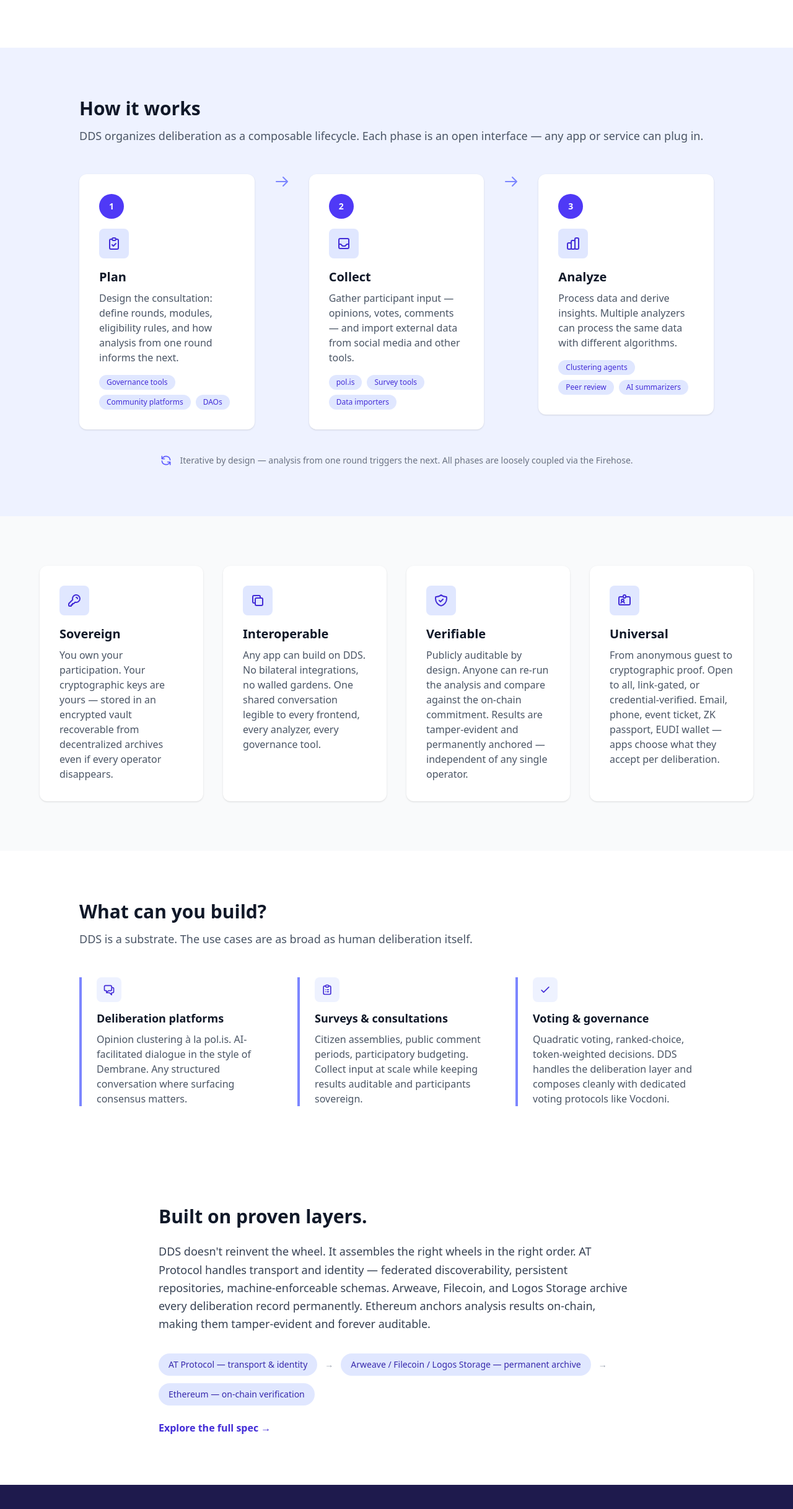
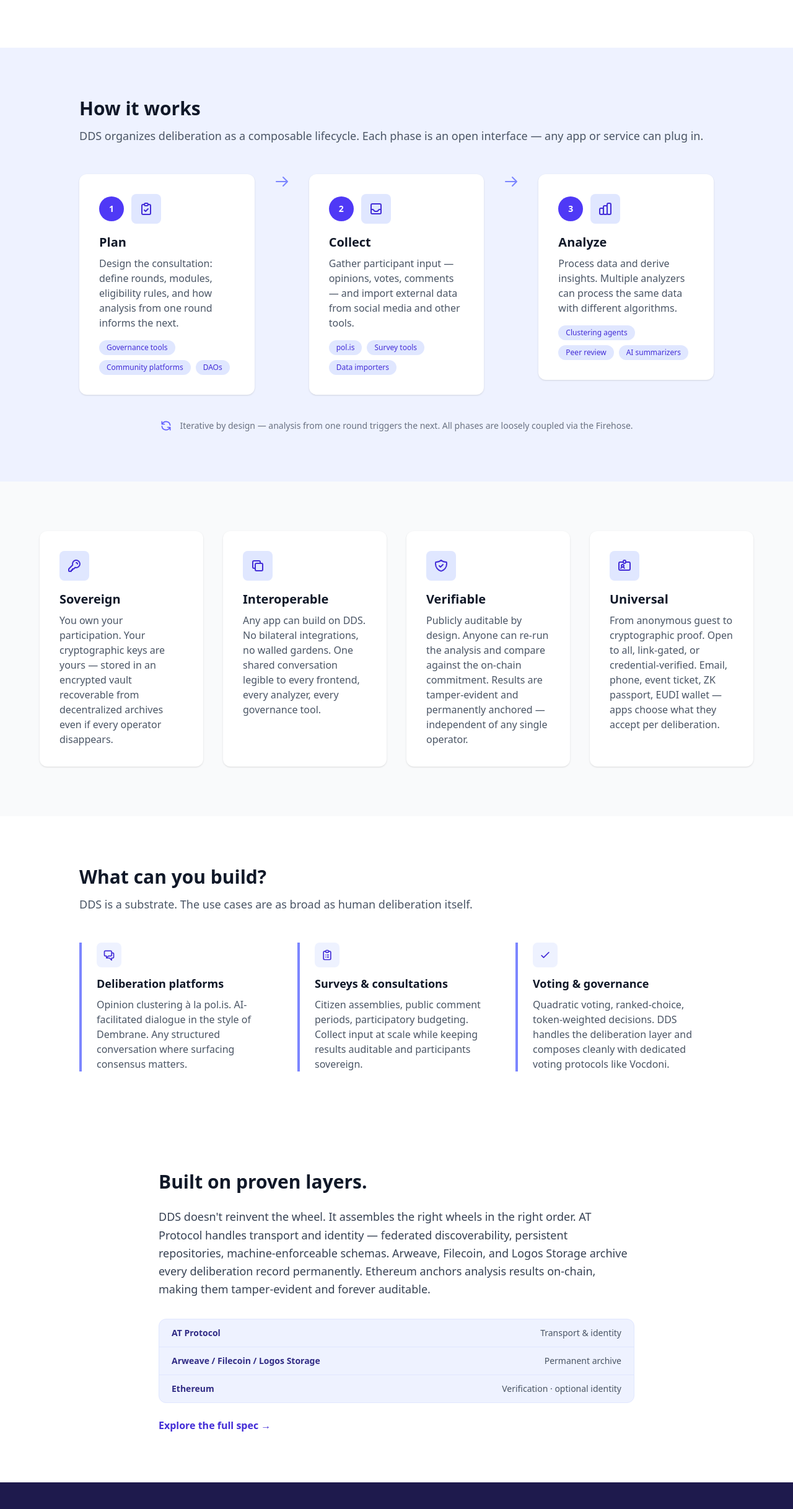
Before and after one commit to dds-wg/dds, an Astro site in the folder website/: page / in a window 1280 px wide. Shown: the part 965-3400 px from the top of the page at 62% size. Built offline with nearby package versions, Linux system fonts and the light colour scheme; Astro itself is replaced by a stand-in of ours; what @iconify/tailwind4 would draw is missing.

Commit message:
Fix spec cross-reference links, improve landing page layout
- Fix rehype plugin to handle .md#anchor links and trailing-slash resolution
- Fix wrong filename references in implementation addendum (0013 → 0001)
- Improve protocol chain visual: stacked rows instead of inline pills
- Fix mobile layout: badge and icon side-by-side in How it Works cards
- Add SDK Coming Soon button to hero CTA

```diff
--- a/website/astro.config.mjs
+++ b/website/astro.config.mjs
@@ -29,11 +29,19 @@ function rehypeFixMdLinks() {
       const href = tree.properties && tree.properties.href;
       if (
         typeof href === "string" &&
-        href.endsWith(".md") &&
         !href.startsWith("http") &&
         !href.startsWith("//")
       ) {
-        tree.properties.href = href.slice(0, -3);
+        // Strip .md (with optional #fragment) and fix relative paths for trailing-slash routing
+        const mdMatch = href.match(/^(.*)\.md(#.*)?$/);
+        if (mdMatch) {
+          let newHref = mdMatch[1] + (mdMatch[2] || "");
+          // ./foo → ../foo so relative links resolve as siblings under trailing-slash URLs
+          if (newHref.startsWith("./")) {
+            newHref = "../" + newHref.slice(2);
+          }
+          tree.properties.href = newHref;
+        }
       }
     }
     if (tree.children) {
--- a/website/src/pages/index.astro
+++ b/website/src/pages/index.astro
@@ -72,13 +72,14 @@ import BaseLayout from "../layouts/BaseLayout.astro";
       <div class="flex flex-col items-stretch gap-8 md:flex-row md:items-start">
         <!-- Plan -->
         <div class="rounded-xl bg-white p-8 shadow-sm md:flex-1 md:min-w-0">
+          <div class="mb-4 flex items-center gap-3">
             <div
-            class="mb-4 flex h-10 w-10 items-center justify-center rounded-full bg-indigo-600 text-sm font-bold text-white"
+              class="flex h-10 w-10 shrink-0 items-center justify-center rounded-full bg-indigo-600 text-sm font-bold text-white"
             >
               1
             </div>
             <div
-            class="mb-4 flex h-12 w-12 items-center justify-center rounded-lg bg-indigo-100"
+              class="flex h-12 w-12 shrink-0 items-center justify-center rounded-lg bg-indigo-100"
             >
             <svg
               xmlns="http://www.w3.org/2000/svg"
@@ -94,6 +95,7 @@ import BaseLayout from "../layouts/BaseLayout.astro";
                 d="M9 5H7a2 2 0 00-2 2v12a2 2 0 002 2h10a2 2 0 002-2V7a2 2 0 00-2-2h-2M9 5a2 2 0 002 2h2a2 2 0 002-2M9 5a2 2 0 012-2h2a2 2 0 012 2m-6 9l2 2 4-4"
               />
             </svg>
+            </div>
           </div>
           <h3 class="mb-2 text-xl font-bold text-gray-900">Plan</h3>
           <p class="mb-4 text-gray-600">
@@ -125,13 +127,14 @@ import BaseLayout from "../layouts/BaseLayout.astro";
 
         <!-- Collect -->
         <div class="rounded-xl bg-white p-8 shadow-sm md:flex-1 md:min-w-0">
+          <div class="mb-4 flex items-center gap-3">
             <div
-            class="mb-4 flex h-10 w-10 items-center justify-center rounded-full bg-indigo-600 text-sm font-bold text-white"
+              class="flex h-10 w-10 shrink-0 items-center justify-center rounded-full bg-indigo-600 text-sm font-bold text-white"
             >
               2
             </div>
             <div
-            class="mb-4 flex h-12 w-12 items-center justify-center rounded-lg bg-indigo-100"
+              class="flex h-12 w-12 shrink-0 items-center justify-center rounded-lg bg-indigo-100"
             >
               <svg
                 xmlns="http://www.w3.org/2000/svg"
@@ -147,6 +150,7 @@ import BaseLayout from "../layouts/BaseLayout.astro";
                   d="M20 13V6a2 2 0 00-2-2H6a2 2 0 00-2 2v7m16 0v5a2 2 0 01-2 2H6a2 2 0 01-2-2v-5m16 0h-2.586a1 1 0 00-.707.293l-2.414 2.414a1 1 0 01-.707.293h-3.172a1 1 0 01-.707-.293l-2.414-2.414A1 1 0 006.586 13H4"
                 />
               </svg>
+            </div>
           </div>
           <h3 class="mb-2 text-xl font-bold text-gray-900">Collect</h3>
           <p class="mb-4 text-gray-600">
@@ -178,13 +182,14 @@ import BaseLayout from "../layouts/BaseLayout.astro";
 
         <!-- Analyze -->
         <div class="rounded-xl bg-white p-8 shadow-sm md:flex-1 md:min-w-0">
+          <div class="mb-4 flex items-center gap-3">
             <div
-            class="mb-4 flex h-10 w-10 items-center justify-center rounded-full bg-indigo-600 text-sm font-bold text-white"
+              class="flex h-10 w-10 shrink-0 items-center justify-center rounded-full bg-indigo-600 text-sm font-bold text-white"
             >
               3
             </div>
             <div
-            class="mb-4 flex h-12 w-12 items-center justify-center rounded-lg bg-indigo-100"
+              class="flex h-12 w-12 shrink-0 items-center justify-center rounded-lg bg-indigo-100"
             >
               <svg
                 xmlns="http://www.w3.org/2000/svg"
@@ -200,6 +205,7 @@ import BaseLayout from "../layouts/BaseLayout.astro";
                   d="M9 19v-6a2 2 0 00-2-2H5a2 2 0 00-2 2v6a2 2 0 002 2h2a2 2 0 002-2zm0 0V9a2 2 0 012-2h2a2 2 0 012 2v10m-6 0a2 2 0 002 2h2a2 2 0 002-2m0 0V5a2 2 0 012-2h2a2 2 0 012 2v14a2 2 0 01-2 2h-2a2 2 0 01-2-2z"
                 />
               </svg>
+            </div>
           </div>
           <h3 class="mb-2 text-xl font-bold text-gray-900">Analyze</h3>
           <p class="mb-4 text-gray-600">
@@ -456,18 +462,19 @@ import BaseLayout from "../layouts/BaseLayout.astro";
         Logos Storage archive every deliberation record permanently. Ethereum anchors
         analysis results on-chain, making them tamper-evident and forever auditable.
       </p>
-      <div class="mb-6 flex flex-wrap items-center gap-3 text-sm font-medium">
-        <span class="rounded-full bg-indigo-100 px-4 py-2 text-indigo-800"
-          >AT Protocol — transport &amp; identity</span
-        >
-        <span class="text-gray-400">&rarr;</span>
-        <span class="rounded-full bg-indigo-100 px-4 py-2 text-indigo-800"
-          >Arweave / Filecoin / Logos Storage — permanent archive</span
-        >
-        <span class="text-gray-400">&rarr;</span>
-        <span class="rounded-full bg-indigo-100 px-4 py-2 text-indigo-800"
-          >Ethereum — on-chain verification</span
-        >
+      <div class="mb-6 divide-y divide-indigo-100 rounded-xl border border-indigo-100 bg-indigo-50 text-sm">
+        <div class="flex items-baseline justify-between gap-4 px-5 py-3">
+          <span class="font-semibold text-indigo-900">AT Protocol</span>
+          <span class="text-gray-600">Transport &amp; identity</span>
+        </div>
+        <div class="flex items-baseline justify-between gap-4 px-5 py-3">
+          <span class="font-semibold text-indigo-900">Arweave / Filecoin / Logos Storage</span>
+          <span class="text-gray-600">Permanent archive</span>
+        </div>
+        <div class="flex items-baseline justify-between gap-4 px-5 py-3">
+          <span class="font-semibold text-indigo-900">Ethereum</span>
+          <span class="text-gray-600">Verification &middot; optional identity</span>
+        </div>
       </div>
       <a
         href="/spec/0001-dds-protocol"
```
Also changed, not shown: spec/0001-implementation-addendum.md (+3 -3 lines). Lines whose indentation alone changed are shown as unchanged.
